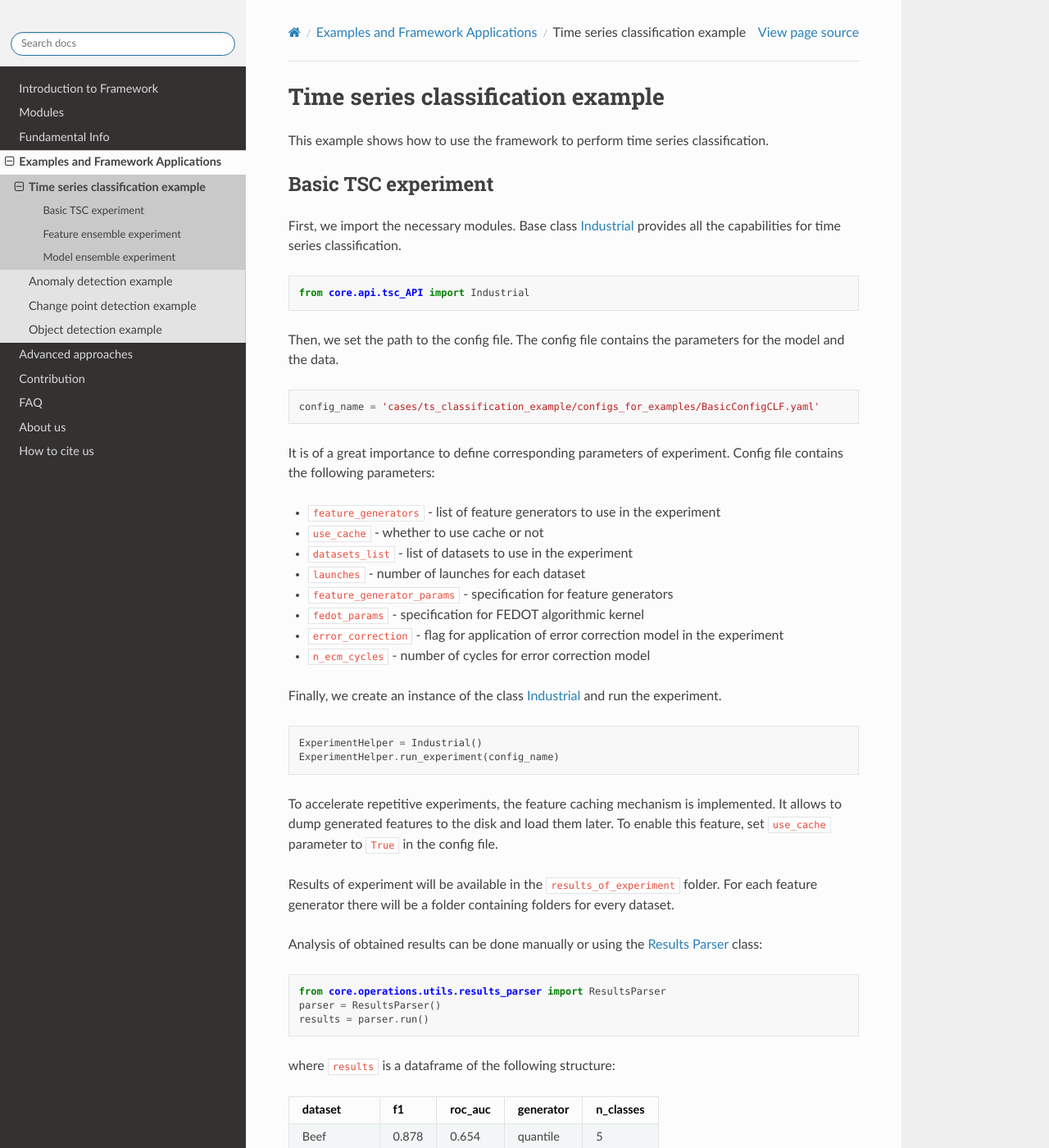
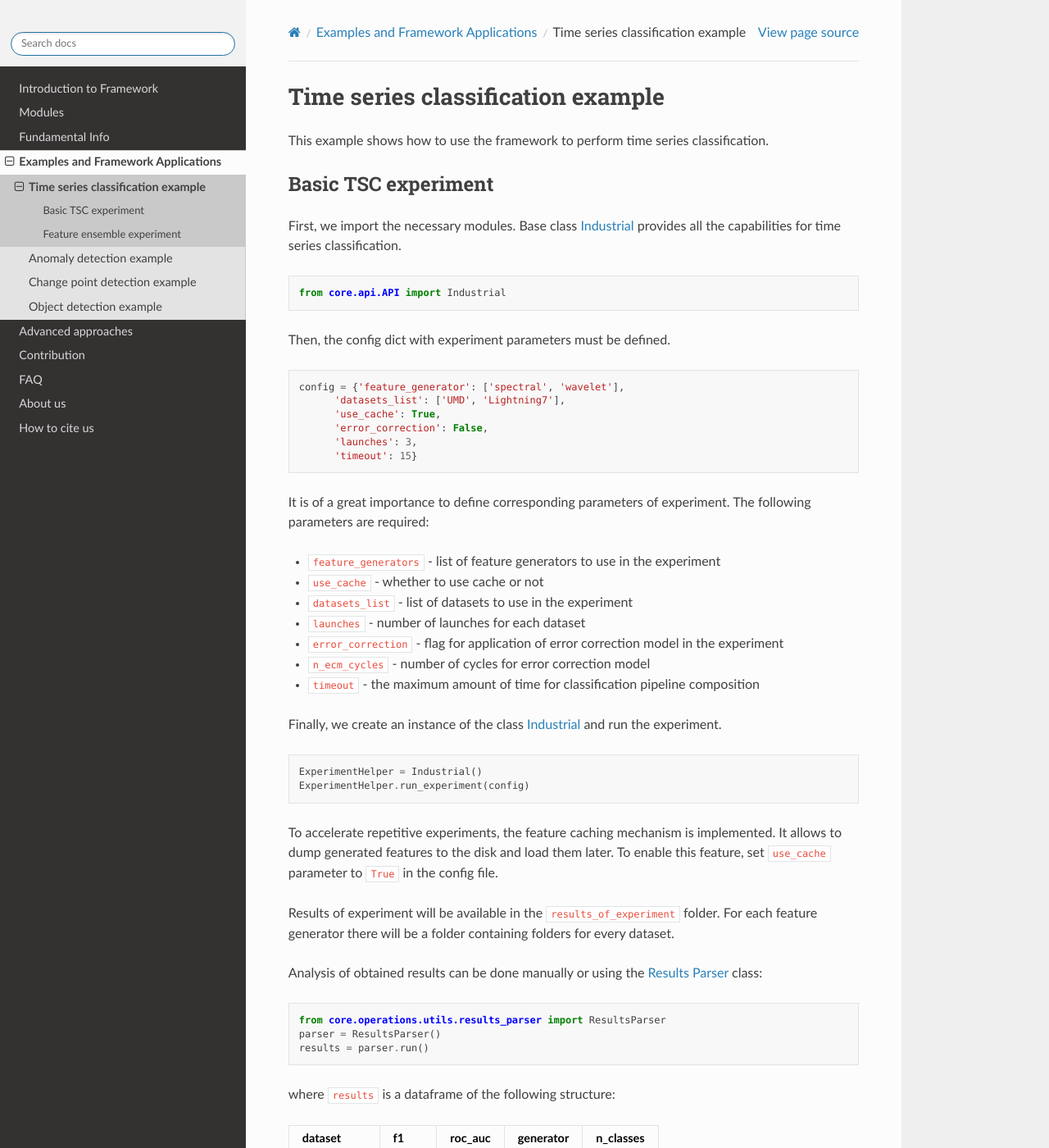
Before and after one commit to aimclub/Fedot.Industrial, a Sphinx documentation site: the page built from docs/source/examples/ts_classification_example.rst, in a window 1280 px wide and 1400 px high. Shown: the whole window at 82% size. Built offline with Sphinx 7.4.7 and the Read the Docs theme 2.0.0, drawn with Linux system fonts in a browser that asks for light colours; some of the changed text lies outside the part shown.

Commit message:
added advanced approaches for TSC

```diff
--- a/docs/source/Advanced/index.rst
+++ b/docs/source/Advanced/index.rst
@@ -5,3 +5,4 @@ The following advanced approaches are described in the section:
 
 .. toctree::
     tcs_with_ensembling
+    ts_classification_advanced_example
--- a/docs/source/examples/ts_classification_example.rst
+++ b/docs/source/examples/ts_classification_example.rst
@@ -10,32 +13,35 @@ for time series classification.
 
 .. code-block:: python
 
-    from core.api.tsc_API import Industrial
+    from core.api.API import Industrial
 
-Then, we set the path to the config file. The config file contains the parameters for the model and the data.
+Then, the config dict with experiment parameters must be defined.
 
 .. code-block:: python
 
-    config_name = 'cases/ts_classification_example/configs_for_examples/BasicConfigCLF.yaml'
+    config = {'feature_generator': ['spectral', 'wavelet'],
+          'datasets_list': ['UMD', 'Lightning7'],
+          'use_cache': True,
+          'error_correction': False,
+          'launches': 3,
+          'timeout': 15}
 
-It is of a great importance to define corresponding parameters of experiment.
-Config file contains the following parameters:
+It is of a great importance to define corresponding parameters of experiment. The following parameters are required:
 
 - ``feature_generators`` - list of feature generators to use in the experiment
 - ``use_cache`` - whether to use cache or not
 - ``datasets_list`` - list of datasets to use in the experiment
 - ``launches`` - number of launches for each dataset
-- ``feature_generator_params`` - specification for feature generators
-- ``fedot_params`` - specification for FEDOT algorithmic kernel
 - ``error_correction`` - flag for application of error correction model in the experiment
 - ``n_ecm_cycles`` - number of cycles for error correction model
+- ``timeout`` - the maximum amount of time for classification pipeline composition
 
 Finally, we create an instance of the class :ref:`Industrial<industrial-class-label>` and run the experiment.
 
 .. code-block:: python
 
     ExperimentHelper = Industrial()
-    ExperimentHelper.run_experiment(config_name)
+    ExperimentHelper.run_experiment(config)
 
 To accelerate repetitive experiments, the feature caching mechanism is implemented. It allows to dump generated features
 to the disk and load them later. To enable this feature, set ``use_cache`` parameter to ``True`` in the config file.
@@ -78,13 +84,12 @@ in the config file:
 
     feature_generators: ['ensemble: topological wavelet window_quantile quantile spectral spectral_window']
 
-This way the ensemble of feature space of topological, wavelet, window_quantile, quantile, spectral and spectral_window
+This way the ensemble of feature space of ``topological``, ``wavelet``, ``window_quantile``,
+``quantile``, ``spectral`` and ``spectral_window``
 feature generators will be used as a single feature space.
 
 
-Model ensemble experiment
--------------------------
-This option allows to combine multiple predictions of several models into one via the following methods.
-
-To use an model ensemble approach, a method of the class :ref:`Industrial<industrial-class-label>` ``apply_ensemble``
-should be called. Its usage described in the :ref:`Advanced approaches<tsc-ensembling>` section.
+.. note::
+    See also :ref:`Advanced TSC approach<tsc_advanced>` section for more details on
+    time series classification experiment and :ref:`Model Ensemble<tsc-ensembling>` section for information
+    on model ensemble approach.
```
Also changed, not shown: other parts of docs/source/examples/ts_classification_example.rst (+3 -0 lines), docs/source/Advanced/ts_classification_advanced_example.rst (added, +87 -0 lines).
